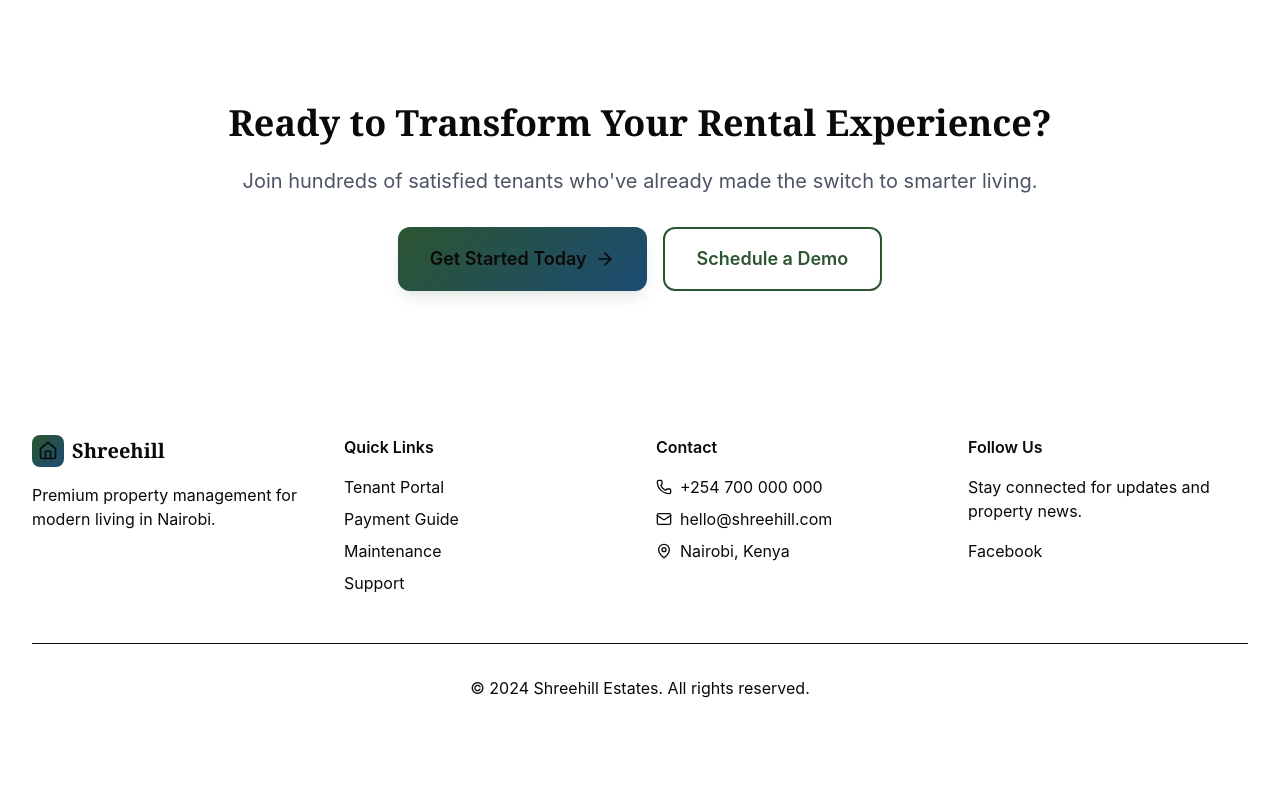
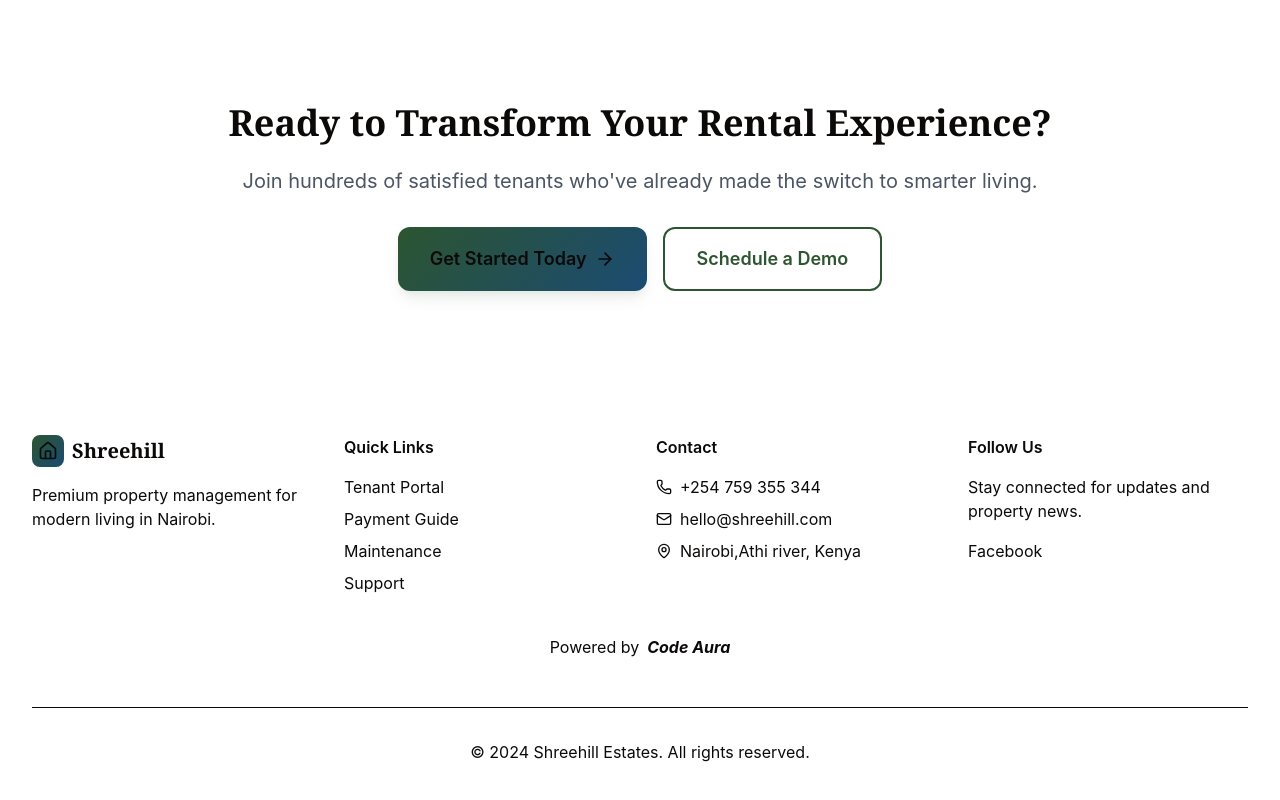
Before and after one commit to Royweru/shreehill-tenant-Next15, a Next.js app: page / in a window 1280 px wide. Shown: the part 2065-2865 px from the top of the page. Before the commit the page ends 2829 px from the top, so only its background shows below. Built offline with nearby package versions, Linux system fonts and the light colour scheme; no server answers.

Commit message:
Added a code aura reference to mark my brand

```diff
--- a/app/page.tsx
+++ b/app/page.tsx
@@ -19,6 +19,7 @@ import {
 } from 'lucide-react';
 import { useRouter } from 'next/navigation';
 import { useAuthContext } from '@/providers/AuthContext';
+import Link from 'next/link';
 
 const ShreehillLanding = () => {
   const [isScrolled, setIsScrolled] = useState(false);
@@ -455,7 +456,7 @@ const ShreehillLanding = () => {
               <ul className="space-y-2 text-cream/70">
                 <li className="flex items-center space-x-2">
                   <Phone className="w-4 h-4" />
-                  <span>+254 700 000 000</span>
+                  <span>+254 759 355 344</span>
                 </li>
                 <li className="flex items-center space-x-2">
                   <Mail className="w-4 h-4" />
@@ -463,7 +464,7 @@ const ShreehillLanding = () => {
                 </li>
                 <li className="flex items-center space-x-2">
                   <MapPin className="w-4 h-4" />
-                  <span>Nairobi, Kenya</span>
+                  <span>Nairobi,Athi river, Kenya</span>
                 </li>
               </ul>
             </div>
@@ -482,6 +483,15 @@ const ShreehillLanding = () => {
             </div>
           </div>
 
+          <div className=" border-cream/20 mt-6 pt-4 text-center text-charcoal">
+            <p> Powered by
+               <span className=' cursor-pointer italic font-bold  ml-2'>
+                  <a href="https://designer-umber.vercel.app/" target="_blank" rel="noopener noreferrer">
+                   Code Aura
+                  </a>
+               </span>
+            </p>
+          </div>
           <div className="border-t border-cream/20 mt-12 pt-8 text-center text-cream/70">
             <p>&copy; 2024 Shreehill Estates. All rights reserved.</p>
           </div>
```
